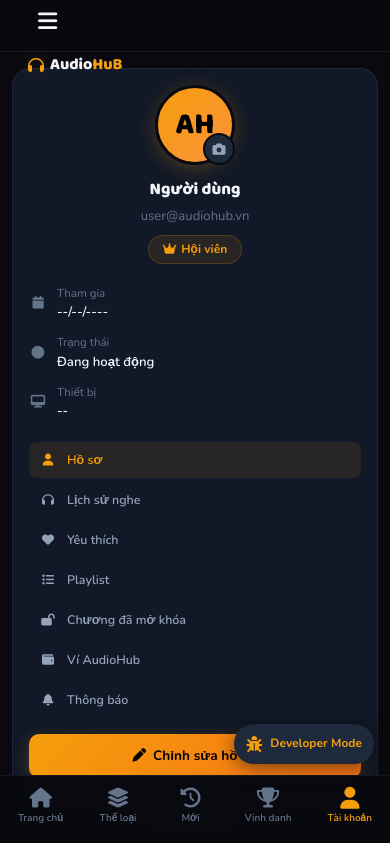
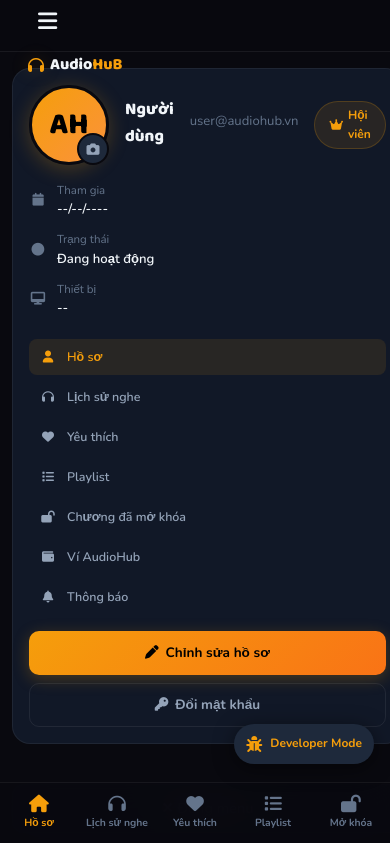
Before and after one commit to nguyennhuvinh664-cmyk/audiohub, a website: page html/user-account.html in a window 390 px wide. Both pictures are taken after a click on the button "Menu". Shown: the top 843 px of the page. Drawn offline with nearby package versions, Linux system fonts and the light colour scheme.

Commit message:
Style: mobile bottom nav + horizontal profile layout

```diff
--- a/css/user-account.css
+++ b/css/user-account.css
@@ -534,6 +534,34 @@ body.user-account-page {
 .ua-page-btn.is-active { background: var(--ua-primary); color: #000; border-color: var(--ua-primary); }
 .ua-page-btn:disabled { opacity: .4; cursor: not-allowed; }
 
+/* ═══ BOTTOM NAV (Mobile) ═══ */
+.ua-bottomnav {
+  display: none;
+  position: fixed; bottom: 0; left: 0; right: 0;
+  z-index: 100;
+  background: rgba(9,9,15,.96);
+  backdrop-filter: blur(20px);
+  border-top: 1px solid var(--ua-border);
+  padding: 6px 0 calc(6px + env(safe-area-inset-bottom));
+}
+.ua-bottomnav__item {
+  flex: 1; display: flex; flex-direction: column;
+  align-items: center; gap: 3px;
+  background: none; border: none;
+  color: var(--ua-text-3); font-size: .65rem; font-weight: 700;
+  cursor: pointer; padding: 6px 4px;
+  transition: color var(--ua-ease);
+  font-family: inherit;
+}
+.ua-bottomnav__item i { font-size: 1.1rem; }
+.ua-bottomnav__item.is-active { color: var(--ua-primary); }
+.ua-bottomnav__item:hover { color: var(--ua-text-2); }
+
+/* ═══ MOBILE PROFILE ROW ═══ */
+.ua-profile-row {
+  display: none;
+}
+
 /* ═══════════════════════════════════════
    RESPONSIVE
    ═══════════════════════════════════════ */
@@ -574,6 +602,7 @@ body.user-account-page {
 
 /* ── 768px ── */
 @media (max-width: 768px) {
+  .ua-bottomnav { display: flex; }
   .ua-wallet-hero { flex-direction: column; text-align: center; padding: 24px; }
   .ua-wallet-hero__info span { margin-bottom: 4px; }
   .ua-panel-header { flex-direction: column; align-items: flex-start; }
@@ -581,11 +610,12 @@ body.user-account-page {
   .ua-panel-actions .ua-input { flex: 1; }
   .ua-list-item { grid-template-columns: 50px 1fr; }
   .ua-list-actions { grid-column: 1 / -1; justify-content: flex-end; }
+  .ua-main { padding-bottom: 100px; }
 }
 
 /* ── 620px ── */
 @media (max-width: 620px) {
-  .ua-main { padding: 16px 0 80px; }
+  .ua-main { padding: 16px 0 100px; }
   .ua-sidebar { padding: 16px; }
   .ua-avatar { width: 80px; height: 80px; font-size: 30px; }
   .ua-name { font-size: 1.05rem; }
@@ -597,10 +627,16 @@ body.user-account-page {
   .ua-stat-card strong { font-size: 1rem; }
   .ua-hero-card { padding: 20px; }
   .ua-title { font-size: 1.25rem; }
-  .ua-quick-links { grid-template-columns: 1fr 1fr; gap: 8px; }
+  .ua-quick-links { grid-template-columns: repeat(4, 1fr); gap: 8px; }
   .ua-playlist-grid { grid-template-columns: 1fr 1fr; }
   .ua-chapter-group__header { padding: 12px 16px; }
   .ua-chapter-item { padding: 8px 16px; }
+  .ua-info-grid { grid-template-columns: 1fr 1fr; }
+  /* Mobile: show profile as horizontal row */
+  .ua-profile { display: flex; align-items: center; gap: 16px; text-align: left; margin-bottom: 16px; }
+  .ua-avatar-wrap { margin-bottom: 0; flex-shrink: 0; }
+  .ua-profile > *:not(.ua-avatar-wrap) { text-align: left; }
+  .ua-badge { margin-left: 0; }
 }
 
 /* ── 480px (Mobile) ── */
@@ -608,7 +644,9 @@ body.user-account-page {
   .ua-stats-grid { grid-template-columns: 1fr 1fr; gap: 8px; }
   .ua-stat-card { flex-direction: column; text-align: center; gap: 8px; padding: 14px 10px; }
   .ua-stat-card i { width: 36px; height: 36px; font-size: .85rem; }
-  .ua-quick-links { grid-template-columns: 1fr; }
+  .ua-quick-links { grid-template-columns: repeat(4, 1fr); gap: 6px; }
+  .ua-quick-link { padding: 10px 6px; font-size: .72rem; gap: 4px; flex-direction: column; text-align: center; }
+  .ua-quick-link i { font-size: 1rem; }
   .ua-playlist-grid { grid-template-columns: 1fr; }
   .ua-list-item { grid-template-columns: 1fr; gap: 10px; }
   .ua-list-thumb { width: 100%; height: 140px; border-radius: 10px; }
--- a/html/user-account.html
+++ b/html/user-account.html
@@ -224,14 +224,12 @@
   </footer>
 
   <!-- Bottom Nav (mobile) -->
-  <nav class="bnav">
-    <div class="bnav__inner">
-      <a href="index.html" class="bnav__item"><i class="fa-solid fa-house"></i><span>Trang chủ</span></a>
-      <a href="categories.html" class="bnav__item"><i class="fa-solid fa-layer-group"></i><span>Thể loại</span></a>
-      <a href="new-posts.html" class="bnav__item"><i class="fa-solid fa-clock-rotate-left"></i><span>Mới</span></a>
-      <a href="hall-of-fame.html" class="bnav__item"><i class="fa-solid fa-trophy"></i><span>Vinh danh</span></a>
-      <a href="user-account.html" class="bnav__item active"><i class="fa-solid fa-user"></i><span>Tài khoản</span></a>
-    </div>
+  <nav class="ua-bottomnav">
+    <button type="button" class="ua-bottomnav__item is-active" data-ua-btab="profile"><i class="fa-solid fa-house"></i><span>Hồ sơ</span></button>
+    <button type="button" class="ua-bottomnav__item" data-ua-btab="history"><i class="fa-solid fa-headphones"></i><span>Lịch sử nghe</span></button>
+    <button type="button" class="ua-bottomnav__item" data-ua-btab="favorites"><i class="fa-solid fa-heart"></i><span>Yêu thích</span></button>
+    <button type="button" class="ua-bottomnav__item" data-ua-btab="playlists"><i class="fa-solid fa-list"></i><span>Playlist</span></button>
+    <button type="button" class="ua-bottomnav__item" data-ua-btab="chapters"><i class="fa-solid fa-lock-open"></i><span>Mở khóa</span></button>
   </nav>
 
   <!-- Topup Modal -->
--- a/js/user-account.js
+++ b/js/user-account.js
@@ -455,6 +455,11 @@
       btn.classList.toggle('is-active', btn.getAttribute('data-ua-tab') === tabName);
     });
 
+    // Update bottom nav
+    $$('.ua-bottomnav__item').forEach(function(btn) {
+      btn.classList.toggle('is-active', btn.getAttribute('data-ua-btab') === tabName);
+    });
+
     // Update panels
     $$('.ua-panel').forEach(function(panel) {
       var isActive = panel.getAttribute('data-ua-panel') === tabName;
@@ -481,6 +486,17 @@
     btn.addEventListener('click', function() {
       var tab = btn.getAttribute('data-ua-tab');
       switchTab(tab);
+    });
+  });
+
+  // Bottom nav clicks (mobile)
+  $$('.ua-bottomnav__item').forEach(function(btn) {
+    btn.addEventListener('click', function() {
+      var tab = btn.getAttribute('data-ua-btab');
+      switchTab(tab);
+      // Update bottom nav active state
+      $$('.ua-bottomnav__item').forEach(function(b) { b.classList.remove('is-active'); });
+      btn.classList.add('is-active');
     });
   });
 
```
